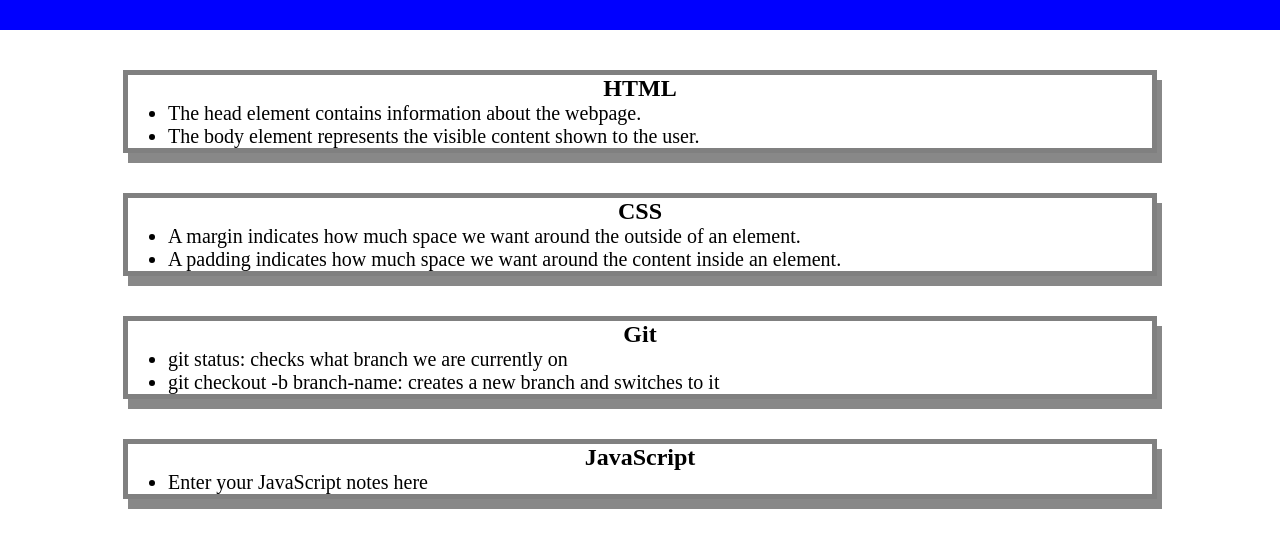
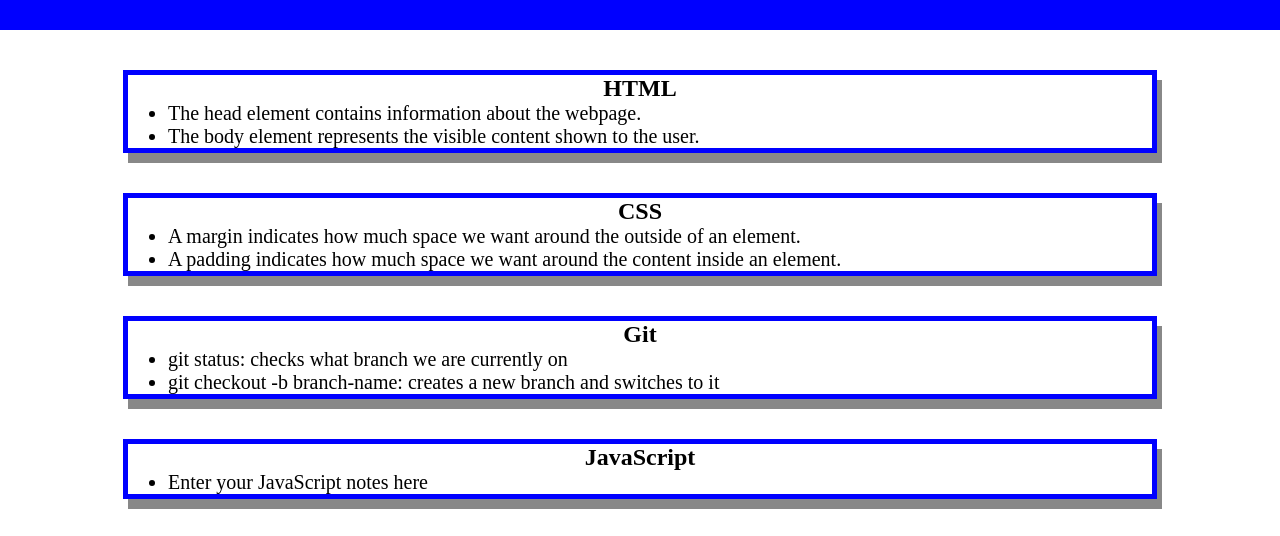
Before and after one commit to RafDiMartino/prework-study-guide, a plain HTML site: page index.html in a window 1280 px wide. Shown: the part 90-626 px from the top of the page. Drawn offline with Linux system fonts and the light colour scheme.

```diff
--- a/assets/style.css
+++ b/assets/style.css
@@ -37,6 +37,6 @@ p {
 .card {
     width: 80%;
     margin: 40px auto;
-    border: 5px solid gray;
+    border: 5px solid blue;
     box-shadow: 5px 10px #888888;
   }
```
Also changed, not shown: assets/script.js (added, +19 -0 lines).
